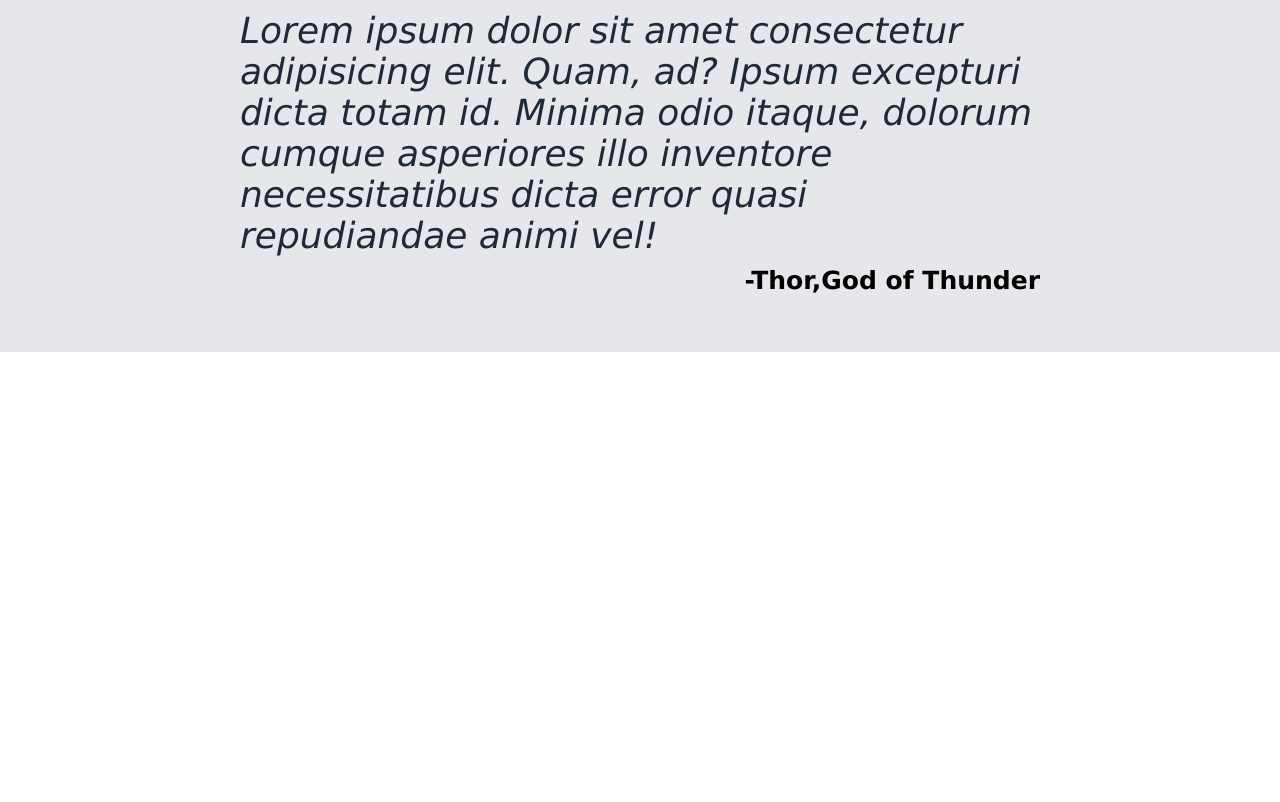
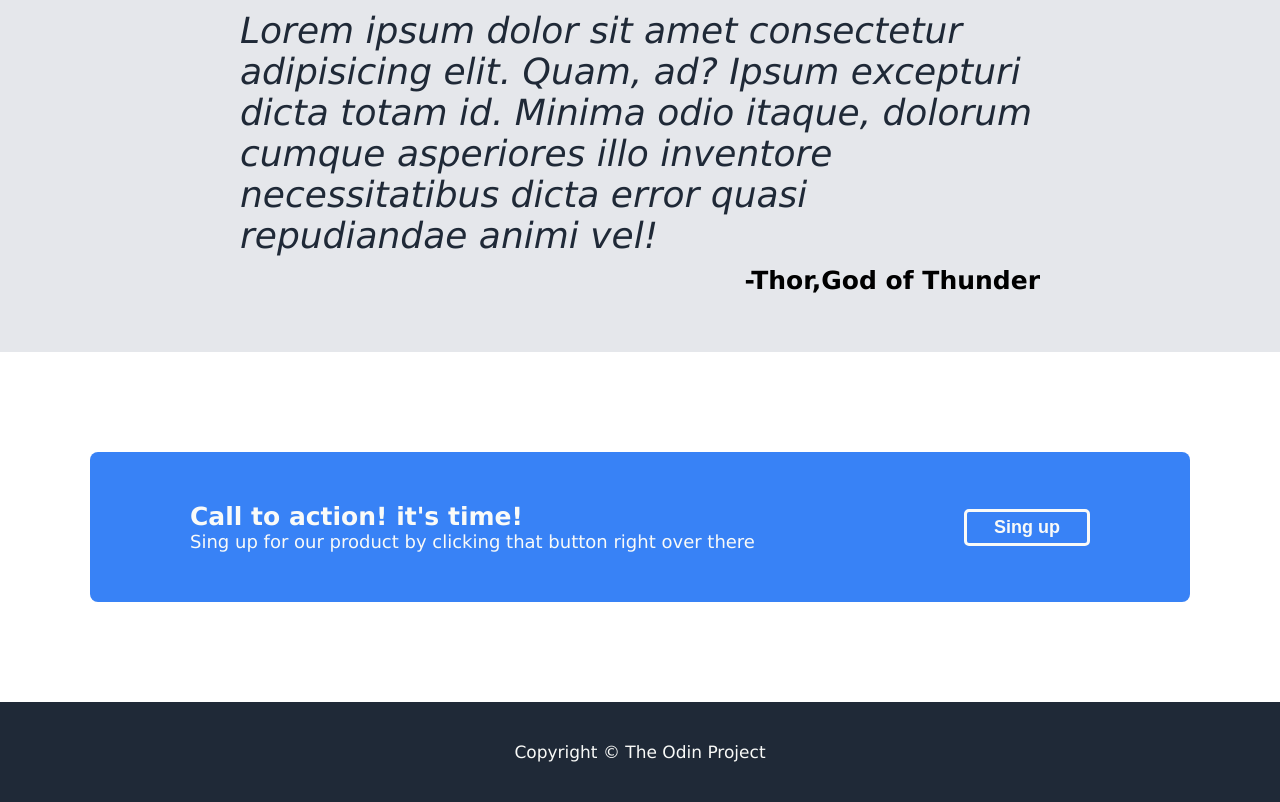
Before and after one commit to VMadhuranga/landing-page, a plain HTML site: page index.html in a window 1280 px wide. Shown: the part 1042-1844 px from the top of the page. Before the commit the page ends 1394 px from the top, so only its background shows below. Drawn offline with Linux system fonts and the light colour scheme.

Commit message:
Create fourth and fifth section
This page has total five section to work
This creates fourth and fifth section using
HTML and CSS

```diff
--- a/index.html
+++ b/index.html
@@ -72,7 +72,22 @@
             </div>
         </div>
     </div>
-
+    <!-- section 4 -->
+    <div class="body-3">
+        <div class="container">
+            <div class="action">
+                <div class="text">
+                    <h3>Call to action! it's time!</h3>
+                    <p>Sing up for our product by clicking that button right over there</p>
+                </div>
+                <button>Sing up</button>
+            </div>
+        </div>
+    </div>
+    <!-- section 5 -->
+    <div class="footer">
+        <div>Copyright &copy The Odin Project</div>
+    </div>
 </body>
 
 </html>
--- a/style.css
+++ b/style.css
@@ -142,3 +142,52 @@ img {
 .body-2 .quote-container {
     width: 800px;
 }
+
+/* ---------------------------------------------------- */
+.body-3 {
+    height: 350px;
+    display: flex;
+    align-items: center;
+}
+
+.body-3 .action {
+    height: 150px;
+    border-radius: 8px;
+    background-color: #3882f6;
+    padding: 0 100px;
+    display: flex;
+    justify-content: space-between;
+    align-items: center;
+}
+
+.body-3 h3 {
+    font-size: 25px;
+    color: #f9faf8;
+    font-weight: bolder;
+}
+
+.body-3 p {
+    color: #f9faf8;
+    font-size: 18px;
+}
+
+.body-3 button {
+    background-color: #3882f6;
+    color: #f9faf8;
+    font-size: 18px;
+    font-weight: bolder;
+    border: 3px solid #f9faf8;
+    border-radius: 5px;
+    padding: 5px 27px;
+}
+
+/* ---------------------------------------------------- */
+.footer {
+    height: 100px;
+    background-color: #1f2937;
+    color: #f9faf8;
+    font-size: 17px;
+    display: flex;
+    justify-content: center;
+    align-items: center;
+}
```
